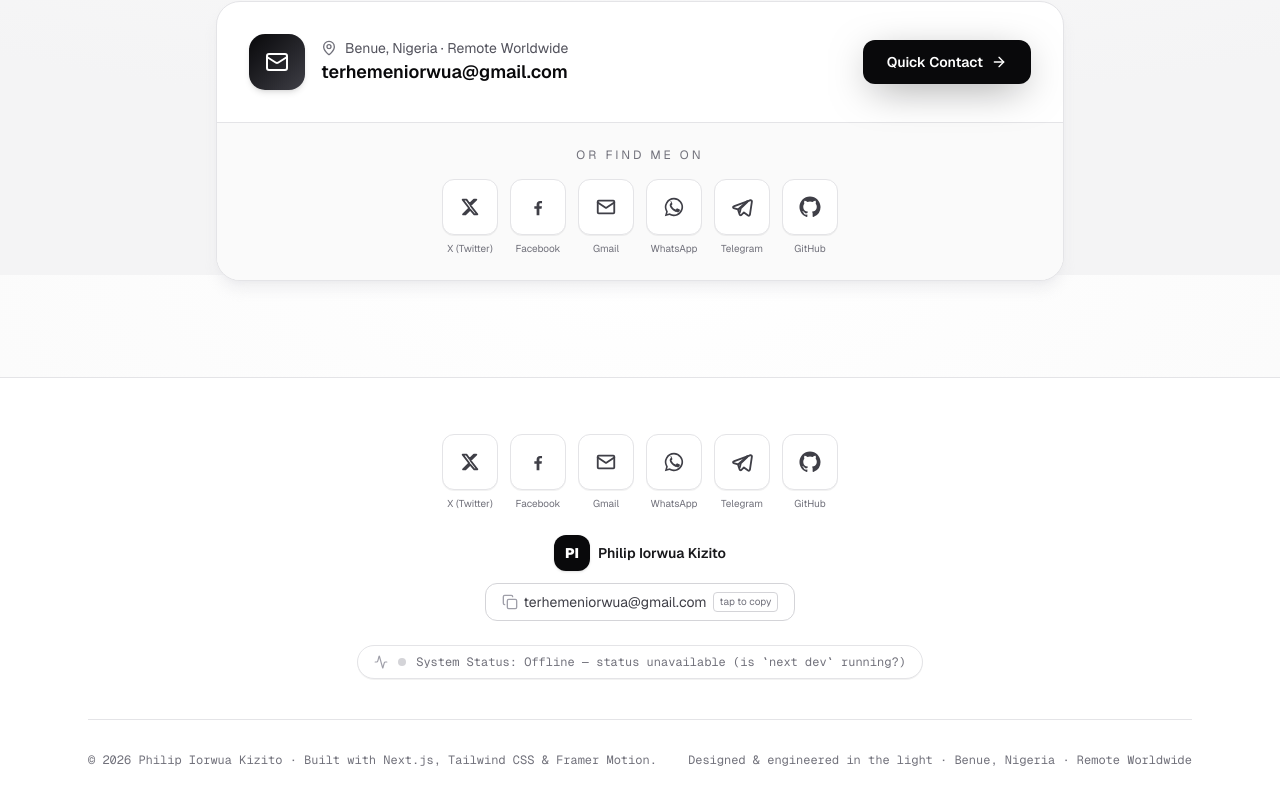
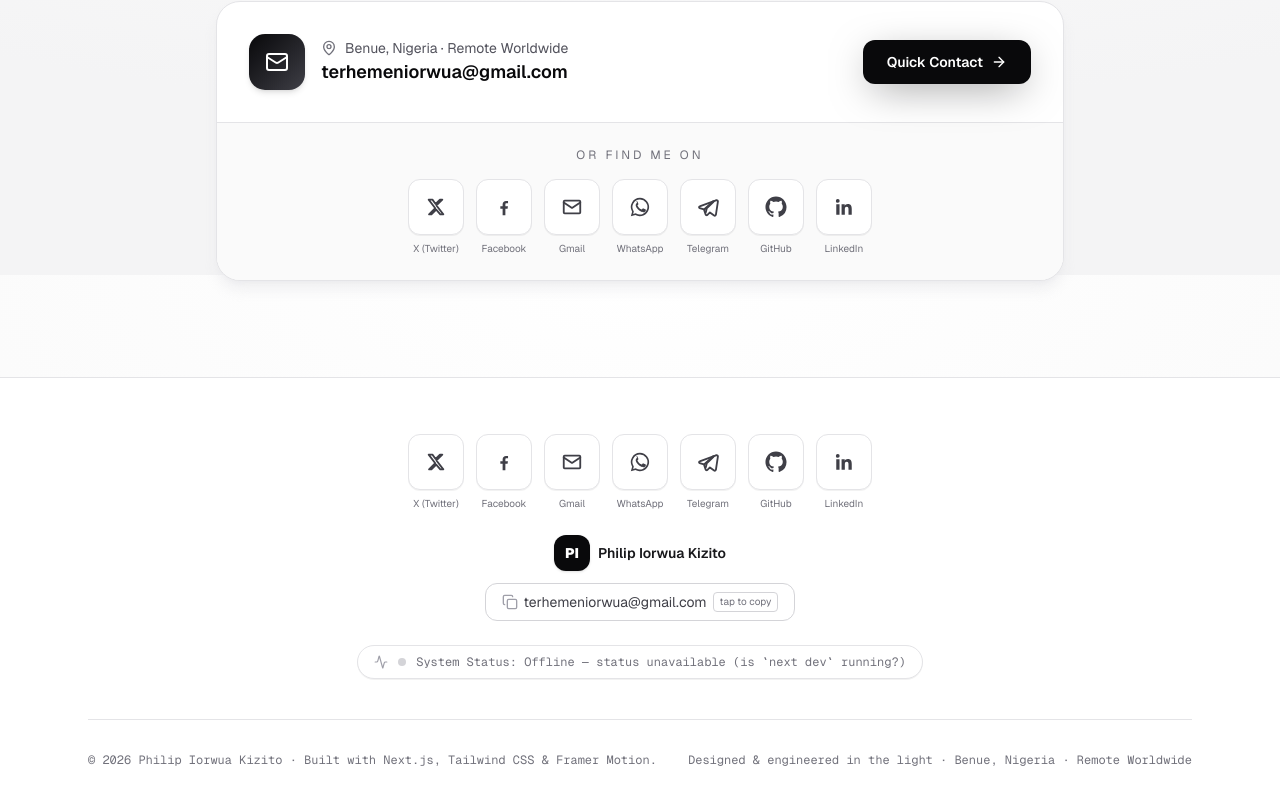
Before and after one commit to terhemeniorwua-png/my-portifolio, a Next.js app: page / in a window 1280 px wide. Shown: the part 4525-5325 px from the top of the page. Built offline with nearby package versions, Linux system fonts and the light colour scheme; no server answers.

Commit message:
input socials link

```diff
--- a/src/app/components/BrandIcons.jsx
+++ b/src/app/components/BrandIcons.jsx
@@ -71,3 +71,11 @@ export function GithubIcon(props) {
     </svg>
   );
 }
+
+export function LinkedinIcon(props) {
+  return (
+    <svg viewBox="0 0 24 24" width="1em" height="1em" fill="currentColor" {...props}>
+      <path d="M20.45 20.45h-3.55v-5.57c0-1.33-.03-3.04-1.85-3.04-1.85 0-2.14 1.45-2.14 2.94v5.67H9.36V9h3.41v1.56h.05c.47-.9 1.63-1.85 3.36-1.85 3.6 0 4.27 2.37 4.27 5.45v6.29zM5.34 7.43a2.07 2.07 0 1 1 0-4.13 2.07 2.07 0 0 1 0 4.13zM7.12 20.45H3.56V9h3.56v11.45z" />
+    </svg>
+  );
+}
--- a/src/app/components/SocialLinks.jsx
+++ b/src/app/components/SocialLinks.jsx
@@ -4,7 +4,7 @@ import { useState } from "react";
 import { motion } from "framer-motion";
 import { Check, Copy } from "lucide-react";
 import { socials } from "@/data/portfolioData";
-import { XIcon, FacebookIcon, GmailIcon, WhatsAppIcon, TelegramIcon, GithubIcon } from "./BrandIcons";
+import { XIcon, FacebookIcon, GmailIcon, WhatsAppIcon, TelegramIcon, GithubIcon, LinkedinIcon } from "./BrandIcons";
 import { springHover } from "./animations";
 
 const iconMap = {
@@ -14,6 +14,7 @@ const iconMap = {
   whatsapp: WhatsAppIcon,
   telegram: TelegramIcon,
   github: GithubIcon,
+  linkedin: LinkedinIcon,
 };
 
 export default function SocialLinks({ items = socials, size = "md", className = "" }) {
--- a/src/data/portfolioData.js
+++ b/src/data/portfolioData.js
@@ -291,12 +291,13 @@ export const projects = [
 // Gmail uses type:"email" (click-to-copy + mailto).
 // ------------------------------------------------------------
 export const socials = [
-  { key: "x", name: "X (Twitter)", handle: "@philipdev", url: "https://x.com/philipdev", color: "#0f1419" },
-  { key: "facebook", name: "Facebook", handle: "philip.johnson", url: "https://facebook.com/philip.johnson", color: "#1877F2" },
+  { key: "x", name: "X (Twitter)", handle: "@philipdev", url: "https://x.com/PIorwua12080", color: "#0f1419" },
+  { key: "facebook", name: "Facebook", handle: "philip.johnson", url: "https://www.facebook.com/philip.iorwua.9", color: "#1877F2" },
   { key: "gmail", name: "Gmail", handle: profile.email, url: `mailto:${profile.email}`, type: "email", color: "#EA4335" },
-  { key: "whatsapp", name: "WhatsApp", handle: "+234 800 000 0000", url: "https://wa.me/2348000000000", color: "#25D366" },
-  { key: "telegram", name: "Telegram", handle: "@philipdev", url: "https://t.me/philipdev", color: "#26A5E4" },
-  { key: "github", name: "GitHub", handle: "philip", url: "https://github.com/philip", color: "#ffffff" },
+  { key: "whatsapp", name: "WhatsApp", handle: "+234 800 000 0000", url: "https://wa.me/09166354571", color: "#25D366" },
+  { key: "telegram", name: "Telegram", handle: "@philipdev", url: "https://web.telegram.org/k/", color: "#26A5E4" },
+  { key: "github", name: "GitHub", handle: "philip", url: "https://github.com/terhemeniorwua-png", color: "#ffffff" },
+  { key: "linkedin", name: "LinkedIn", handle: "philip-iorwua", url: "https://www.linkedin.com/in/terhemen-iorwua-0b3bb23a9/", color: "#0A66C2" },
 ];
 
 // ------------------------------------------------------------
```
Also changed, not shown: 1 other file (tests, documents, lock files or other folders).
